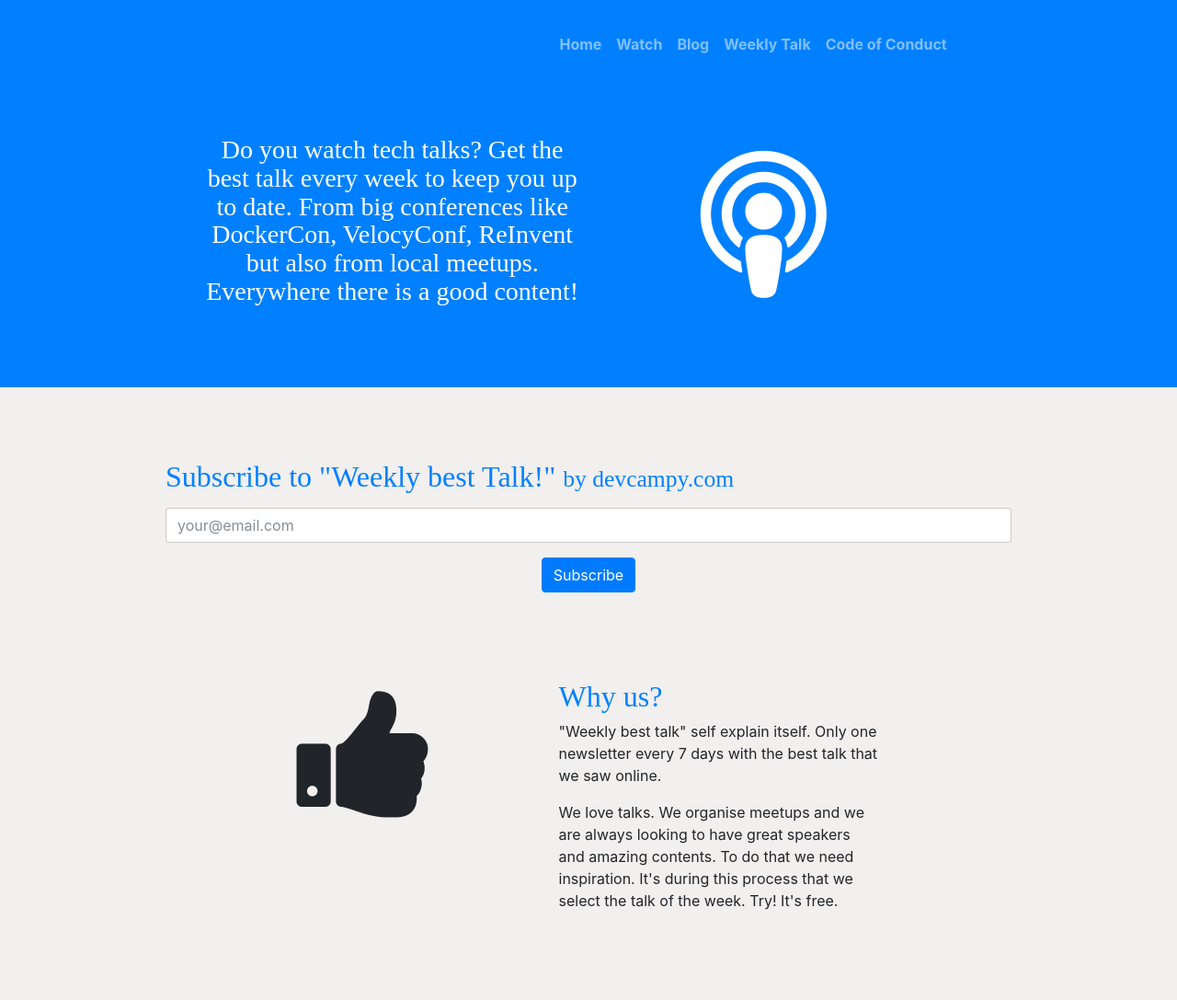
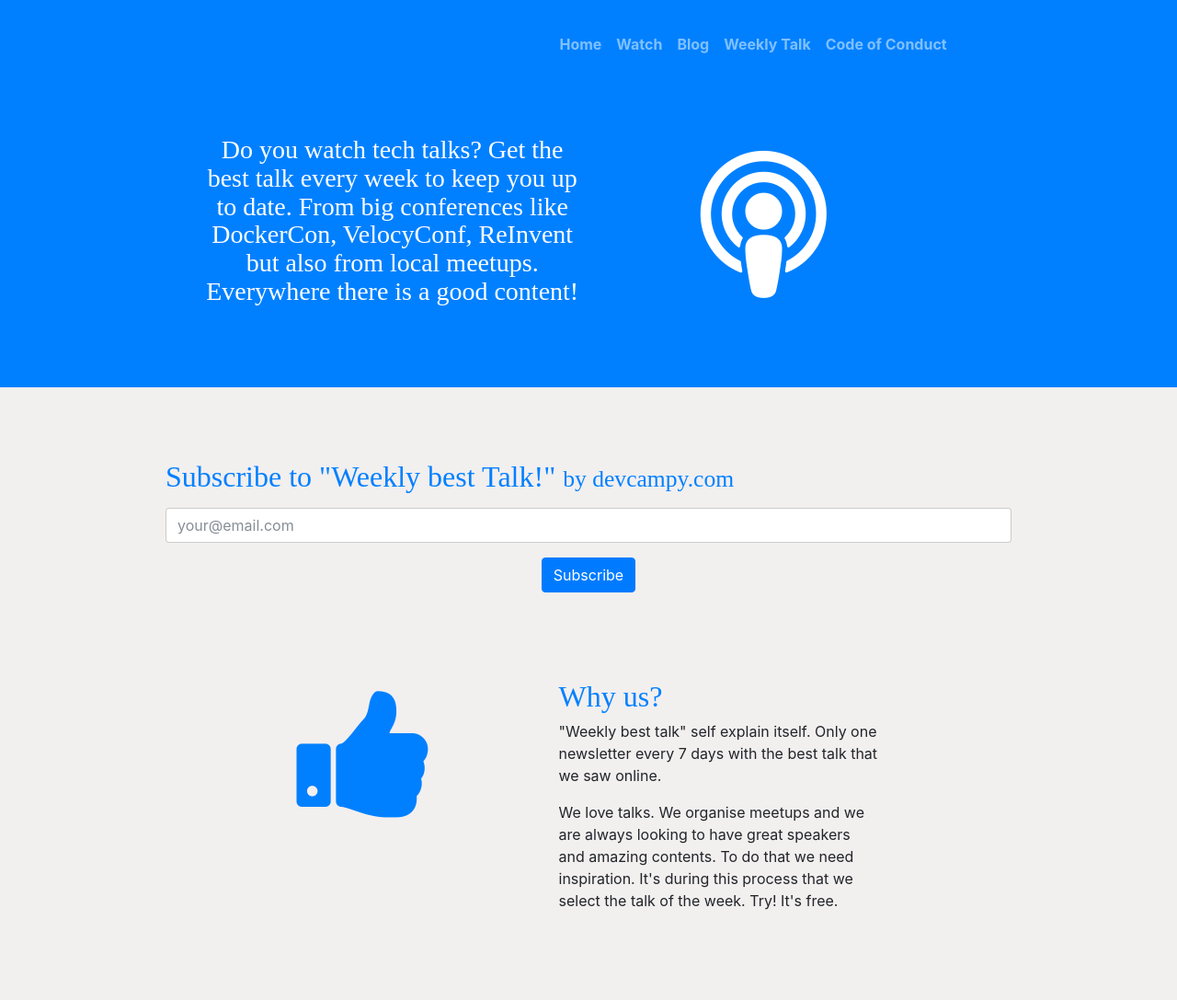
Before and after one commit to xrmx/devcampy.com, a Jekyll site: the page built from weekly-talk.md, in a window 1280 px wide. Shown: the whole page at 92% size. Built offline with Jekyll 4.4.1, drawn with Linux system fonts in a browser that asks for light colours; nearby versions of some CDN libraries; some web fonts are replaced.

Commit message:
Change thumbs color

```diff
--- a/weekly-talk.md
+++ b/weekly-talk.md
@@ -48,7 +48,7 @@ look at it and we will share it with you. Once a week."
 	<div class="container" style="margin-top:5em;margin-bottom:5em">
         <div class="row justify-content-md-center">
             <div class="col-md-3">
-                <i style="font-size:10em" class="fa fa-thumbs-up" aria-hidden="true"></i>
+                <i style="font-size:10em;color:#0080FF" class="fa fa-thumbs-up" aria-hidden="true"></i>
             </div>
             <div class="col-md-4">
                 <h2>Why us?</h2>
```
